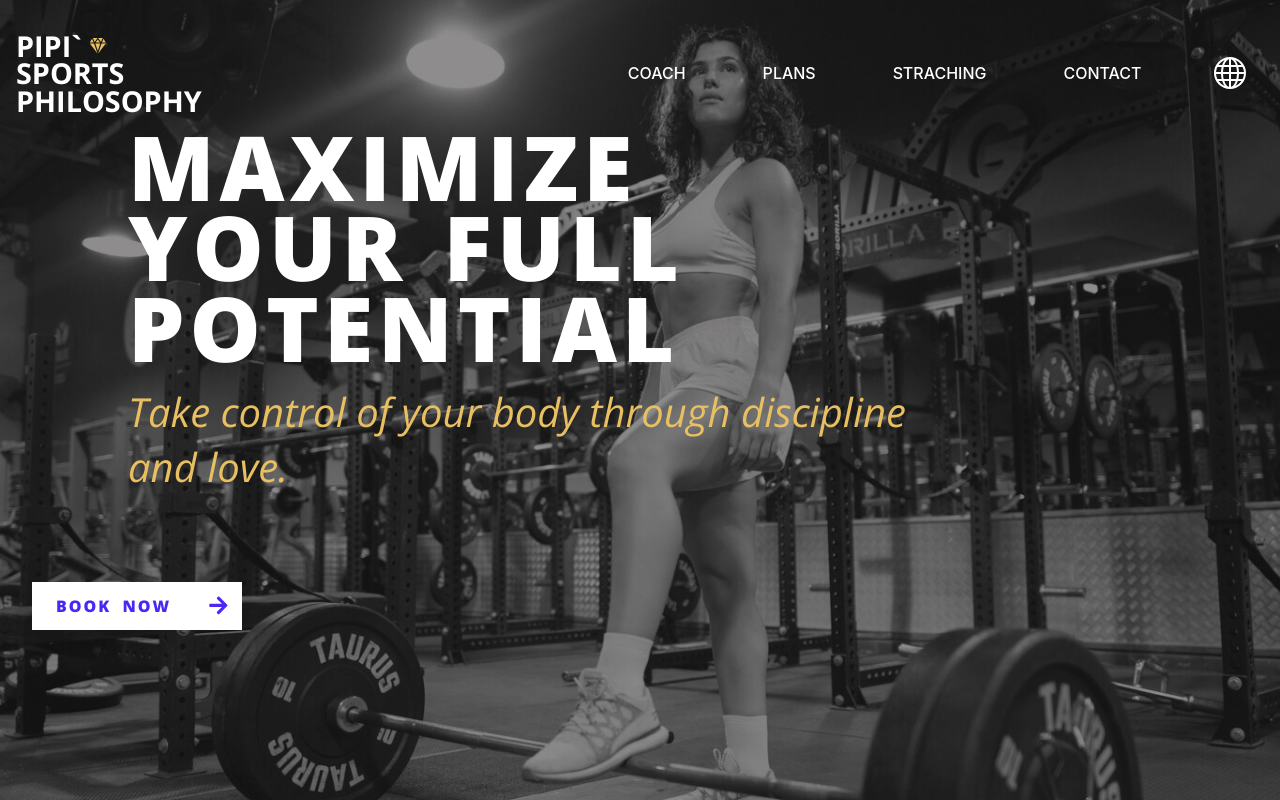
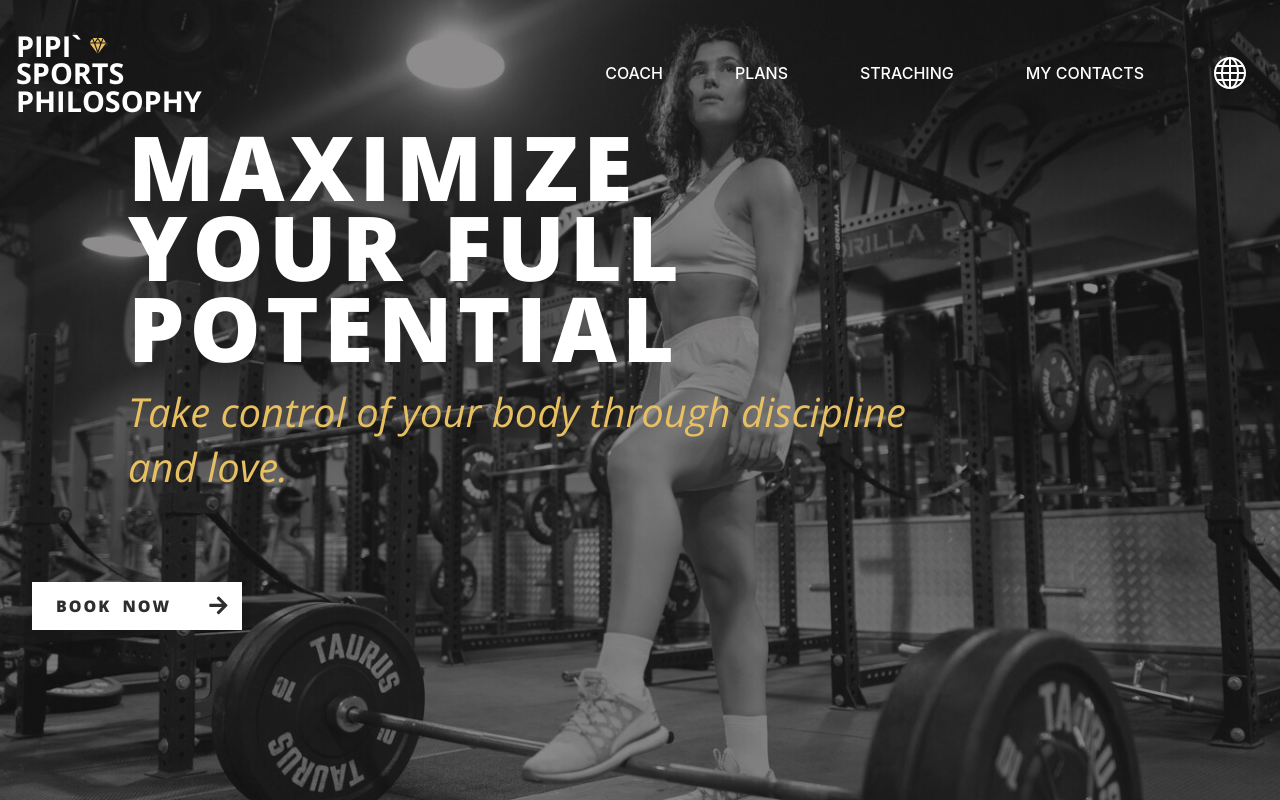
Before and after one commit to RuslanTissen/Pipi-world-3, a React (Create React App) app: page /Contact in a window 1280 px wide. Shown: the top 800 px of the page. Built offline with nearby package versions, Linux system fonts and the light colour scheme; a web font is replaced by a local one.

Commit message:
comming back in progress

```diff
--- a/src/components/Translate.js
+++ b/src/components/Translate.js
@@ -31,28 +31,23 @@ const trans = {
 		pricingLearn: "Learn the Art of Rehabilitation",
 
 		//Stretching
-		stretching:"stretching",
-		stretchingCourse:"course",
-		stretchingText:"The Stretching Course, developed by Pipi, offers a unique approach to improving flexibility and well-being.		With Pipi's expertise, participants are guided through innovative stretching techniques designed to enhance range of motion and reduce muscle tension.		This course empowers individuals to prioritize self-care and unlock their body's potential for improved mobility and overall health.",
-		stretchingAvailable:"Available in both",
-		stretchingSpanish:"Spanish",
-		stretchingAnd:"and",
-		stretchingEnglish:"English",
-		stretchingStart:"start now",
-		stretchingBased:"based on your needs*",
+		stretching: "stretching",
+		stretchingCourse: "course",
+		stretchingText: "The Stretching Course, developed by Pipi, offers a unique approach to improving flexibility and well-being.		With Pipi's expertise, participants are guided through innovative stretching techniques designed to enhance range of motion and reduce muscle tension.		This course empowers individuals to prioritize self-care and unlock their body's potential for improved mobility and overall health.",
+		stretchingAvailable: "Available in both",
+		stretchingSpanish: "Spanish",
+		stretchingAnd: "and",
+		stretchingEnglish: "English",
+		stretchingStart: "start now",
+		stretchingBased: "based on your needs*",
 
 		// CONTACT
-
-
-
+		contact: "MY Contacts",
 
 		// Footer
-		footerContact: "BOOK NOW",
-
-
-
-
-
+		footerCopyright: "Copyright © 2024 by",
+		footerTissen: "Tissen Studio",
+		footerPowered: "powered"
 	},
 	es: {
 		coach: "entrenadora",
@@ -86,17 +81,24 @@ const trans = {
 		pricingLearn: "Aprenda el arte de la rehabilitación",
 
 		//Stretching
-		stretching:"extensión",
-		stretchingCourse:"curso",
-		stretchingText:"El Curso de Estiramiento, desarrollado por Pipi, ofrece un enfoque único para mejorar la flexibilidad y el bienestar. Con la experiencia de Pipi, los participantes son guiados a través de técnicas de estiramiento innovadoras diseñadas para mejorar el rango de movimiento y reducir la tensión muscular. Este curso permite a las personas priorizar el cuidado personal y desbloquear el potencial de su cuerpo para mejorar la movilidad y la salud general.",
-		stretchingAvailable:"Disponible en ambas",
-		stretchingSpanish:"Española",
-		stretchingAnd:" y ",
-		stretchingEnglish:"Inglesa",
-		stretchingStart:"empezar ahora",
-		stretchingBased:"según tus necesidades*",
+		stretching: "extensión",
+		stretchingCourse: "curso",
+		stretchingText: "El Curso de Estiramiento, desarrollado por Pipi, ofrece un enfoque único para mejorar la flexibilidad y el bienestar. Con la experiencia de Pipi, los participantes son guiados a través de técnicas de estiramiento innovadoras diseñadas para mejorar el rango de movimiento y reducir la tensión muscular. Este curso permite a las personas priorizar el cuidado personal y desbloquear el potencial de su cuerpo para mejorar la movilidad y la salud general.",
+		stretchingAvailable: "Disponible en ambas",
+		stretchingSpanish: "Española",
+		stretchingAnd: " y ",
+		stretchingEnglish: "Inglesa",
+		stretchingStart: "empezar ahora",
+		stretchingBased: "según tus necesidades*",
+
+		// CONTACT
+		contact: "Mis contactos",
 
 		// Footer
+		footerCopyright: "Copyright © 2024 por",
+		footerTissen: "Tissen Estudio",
+		footerPowered: "motorizada"
+
 	},
 }
 
--- a/src/components/footer/Footer.jsx
+++ b/src/components/footer/Footer.jsx
@@ -1,14 +1,8 @@
 import React, { useContext } from 'react'
 import { NavLink } from 'react-router-dom'
-import { FaWhatsapp, FaInstagram } from 'react-icons/fa'
-import { SiGmail, SiUpwork } from "react-icons/si";
 import { IoDiamondSharp } from "react-icons/io5";
-// import trans from '../Translate.js';
-
-
 import trans from '../Translate.js';
 import { Context } from '../Context'
-
 import "./Footer.scss"
 
 function Footer() {
@@ -24,7 +18,7 @@ function Footer() {
 			<div className="footer__logo footer__operation--block">
 				<h2 className='footer__logo--logo-box' ><NavLink to="*" onClick={scrollToTheTop}><span>PIPI` <IoDiamondSharp /></span>SPORTS  <span />PHILOSOPHY <span /></NavLink></h2>
 
-				<p>Copyright © 2024 by <a href="https://tissen.tech/" target='_blank'>Tissen Studio</a> powered</p>
+				<p>{trans[lang].footerCopyright} <a href="https://tissen.tech/" target='_blank'>{trans[lang].footerTissen}</a> {trans[lang].footerPowered}</p>
 
 			</div>
 		</div>
--- a/src/components/footer/Footer.scss
+++ b/src/components/footer/Footer.scss
@@ -1,5 +1,5 @@
 .footer {
-	background-color: #a4757b;
+	background-color: #AC8D9C;
 	color: white;
 	padding: 1.5rem clamp(2rem, 3vw, 3rem);
 	font-family: "Open Sans", sans-serif;
--- a/src/components/start/Start.jsx
+++ b/src/components/start/Start.jsx
@@ -2,10 +2,8 @@ import React from 'react'
 import "./Start.scss"
 import Introduction from './introduction/Introduction'
 import About from './about/About.jsx'
-// import MeetPipi from './meetPipi/MeetPipi.jsx'
 import Contact from './contact/Contact.jsx';
 import Straching from './straching/Straching.jsx';
-// import Motto from './motto/Motto.jsx'
 import Pricing from './pricing/Pricing.jsx'
 
 function Start() {
@@ -20,9 +18,6 @@ function Start() {
 			<Straching />
 
 			<Contact />
-			{/* <MeetPipi /> */}
-			{/* <Motto/> */}
-
 
 		</div>
 	)
--- a/src/components/start/about/About.scss
+++ b/src/components/start/about/About.scss
@@ -64,7 +64,7 @@
 					font-size: clamp(1rem, 3vw, 1.3rem);
 					border: none;
 					color: rgb(45, 46, 45);
-					background-color: #AC8D9C;
+					background-color: #e8c061;
 				}
 			}
 		}
--- a/src/components/start/contact/Contact.jsx
+++ b/src/components/start/contact/Contact.jsx
@@ -1,15 +1,17 @@
-import React from 'react'
-import "./Contact.scss"
-import { FaWhatsapp, FaInstagram } from 'react-icons/fa'
+import React, { useContext } from 'react';
+import "./Contact.scss";
+import { FaWhatsapp, FaInstagram } from 'react-icons/fa';
 import { SiGmail, SiUpwork } from "react-icons/si";
-
+import trans from '../../Translate.js';
+import { Context } from '../../Context.js';
 
 function Contact() {
+	const { lang } = useContext(Context)
 
 	return (
 		<div className='contact' id='contact'>
 			<div className="contact__title-box">
-				<p className="contact__title-box--title">MY Contacts</p>
+				<p className="contact__title-box--title">{trans[lang].contact}</p>
 				<div className="contact__title-box--underline-dig"></div>
 				<div className="contact__title-box--underline-thin"></div>
 			</div>
--- a/src/components/start/introduction/Introduction.scss
+++ b/src/components/start/introduction/Introduction.scss
@@ -53,7 +53,7 @@
 			justify-content: center;
 			align-items: center;
 			padding: 0 1.5rem;
-			color: #4c26f5;
+			color: rgb(45, 46, 45);
 			text-decoration: none;
 			font-size: clamp(1rem, 3vw, 1.3rem);
 			border: none;
@@ -70,7 +70,7 @@
 			padding: 0 0.8rem;
 			font-size: clamp(1rem, 3vw, 1.3rem);
 			border: none;
-			color: #4c26f5;
+			color: rgb(45, 46, 45);
 			// background-color: #e8c061;
 		}
 	}
--- a/src/components/start/straching/Straching.scss
+++ b/src/components/start/straching/Straching.scss
@@ -11,7 +11,7 @@
 	}
 	.straching__text-container {
 		flex: 1 1 100%;
-		background-color: #a4757b;
+		background-color: #A4757B;
 		font-family: "Open Sans", sans-serif;
 		color: white;
 		padding: 0 clamp(2rem, 3vw, 3rem);
```
